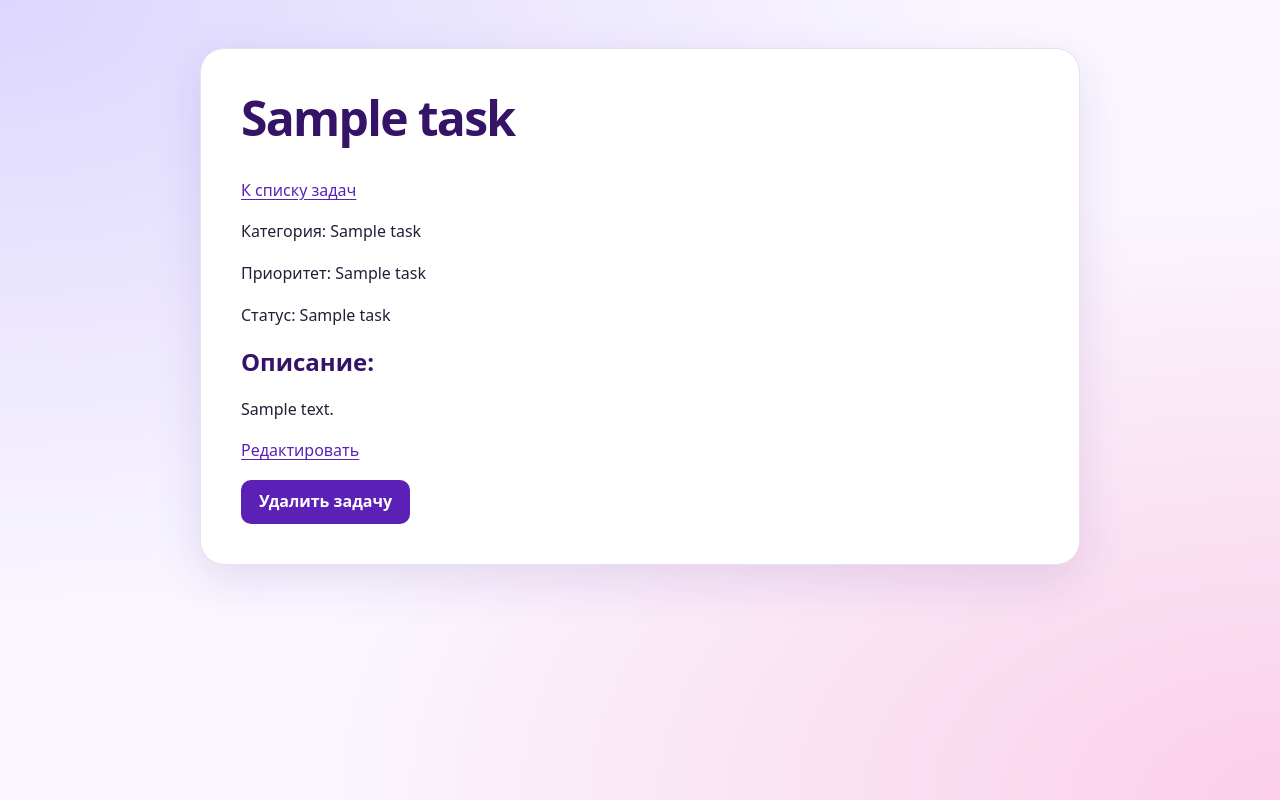
After one commit to Olga810/task_manager, a Flask app: template templates/detail.html in a window 1280 px wide. The commit adds this page. Run offline with Flask 3, Linux system fonts and the light colour scheme; the template is opened without the code that fills it: most values are stand-ins (such as "Sample title", 1, 10 or a date in 2020).

Commit message:
implement index and detail emdpoints

```diff
--- a/app.py
+++ b/app.py
@@ -1,13 +1,116 @@
-from flask import Flask, render_template
+from flask import Flask, render_template, request, redirect, url_for, abort
+
+from models.tasks import list_tasks, get_task, create_task, update_task, delete_task
+from models.categories import list_categories
+from models.priorities import list_priorities
+from models.statutes import list_statutes
 
 app = Flask(__name__, template_folder='./templates')
 
 
-@app.route('/') # https://my-site.com
+def validate_task(task: dict, category_list: list[dict],
+                  priority_list: list[dict], status_list: list[dict]) -> str:
+    if not task["title"]:
+        return "Введите название задачи."
+    if task["category_id"] not in [str(category["id"]) for category in category_list]:
+        return "Выберите существующую категорию."
+    if task["priority_id"] not in [str(priority["id"]) for priority in priority_list]:
+        return "Выберите существующий приоритет."
+    if task["status_id"] not in [str(status["id"]) for status in status_list]:
+        return "Выберите существующий статус."
+    return ""
+
+
+def read_form() -> dict:
+    return {
+        "title": request.form.get("title", "").strip(),
+        "description": request.form.get("description", ""),
+        "category_id": request.form.get("category_id", ""),
+        "priority_id": request.form.get("priority_id", ""),
+        "status_id": request.form.get("status_id", ""),
+    }
+
+@app.route('/')
+def welcome_page():
+    return render_template('welcome_page.html')
+
+@app.route('/tasks')  # https://localhost:500/tasks
 def index():
-    return render_template('index.html')
+    tasks = list_tasks()
+    return render_template('index.html', tasks=tasks)
 
+
+@app.route('/tasks/<int:task_id>')  # https://localhost:500/tasks/3
+def detail(task_id: int):
+    task = get_task(task_id)
+    return render_template('detail.html', task=task)
+
+
+@app.route('/tasks/new', methods=["GET", "POST"])
+def create():
+    category_list = list_categories()
+    priority_list = list_priorities()
+    status_list = list_statutes()
+    task = {"title": "", "description": "", "category_id": "", "priority_id": "", "status_id": ""}
+    error = ''
+
+    if request.method == 'POST':
+        task = read_form()
+        error = validate_task(task, category_list, priority_list, status_list)
+
+        if not error:
+            task_id = create_task(task)
+            return redirect(url_for('detail', task_id=task_id))
+
+    return render_template('form.html', task=task, error=error,
+                           categories=category_list, priorities=priority_list, statutes=status_list)
+
+
+@app.route('/tasks/<int:task_id>/edit', methods=["GET", "POST"])
+def edit(task_id: int):
+    task = get_task(task_id=task_id)
+    if task is None:
+        abort(404)
+
+    task["category_id"] = str(task["category_id"])
+    task["priority_id"] = str(task["priority_id"])
+    task["status_id"] = str(task["status_id"])
+
+    category_list = list_categories()
+    priority_list = list_priorities()
+    status_list = list_statutes()
+    error = ''
+
+    if request.method == 'POST':
+        task = read_form()
+        error = validate_task(task, category_list, priority_list, status_list)
+
+        if not error:
+            update_task(task_id, task)
+            return redirect(url_for('detail', task_id=task_id))
+
+    return render_template('form.html', task=task, error=error,
+                           categories=category_list, priorities=priority_list, statutes=status_list)
+
+@app.route('/tasks/<int:task_id>/delete', methods=['POST'])
+def delete(task_id):
+    task = get_task(task_id)
+    if not task:
+        abort(404)
+
+    delete_task(task_id)
+    return redirect(url_for('index'))
+
+
+@app.errorhandler(404)
+def not_found(error):
+    return render_template('errors/404.html'), 404
+
+
+@app.errorhandler(500)
+def server_error(error):
+    return render_template('errors/500.html'), 500
 
 
 if __name__ == '__main__':
-    app.run(debug=True)
+    app.run(port=5001)
--- /dev/null
+++ b/models/categories.py
@@ -0,0 +1,6 @@
+from db import get_connection
+
+
+def list_categories() -> list[dict]:
+    with get_connection() as connection:
+        return connection.execute("SELECT id, name FROM categories ORDER BY id").fetchall()
--- /dev/null
+++ b/models/priorities.py
@@ -0,0 +1,6 @@
+from db import get_connection
+
+
+def list_priorities() -> list[dict]:
+    with get_connection() as connection:
+        return connection.execute("SELECT id, code, name FROM priorities ORDER BY id").fetchall()
--- /dev/null
+++ b/models/statutes.py
@@ -0,0 +1,6 @@
+from db import get_connection
+
+
+def list_statutes() -> list[dict]:
+    with get_connection() as connection:
+        return connection.execute("SELECT id, code, name FROM statutes ORDER BY id").fetchall()
--- /dev/null
+++ b/static/style.css
@@ -0,0 +1,153 @@
+:root {
+  color-scheme: light;
+  --text: #20203a;
+  --accent: #5b21b6;
+  --accent-hover: #43178d;
+  --border: #d7cce8;
+  --focus: #7c3aed;
+}
+
+html {
+  min-height: 100%;
+  background:
+    radial-gradient(ellipse at top left, #ddd6fe, transparent 55%),
+    radial-gradient(ellipse at bottom right, #fbcfe8, transparent 55%),
+    #faf7ff;
+}
+
+body {
+  box-sizing: border-box;
+  width: calc(100% - 24px);
+  max-width: 880px;
+  margin: clamp(12px, 5vw, 48px) auto;
+  padding: clamp(16px, 5vw, 40px);
+  border: 1px solid #e8dff3;
+  border-radius: 24px;
+  background: #fff;
+  box-shadow: 0 16px 48px rgb(76 29 149 / 12%);
+  color: var(--text);
+  font: 16px/1.6 system-ui, sans-serif;
+  overflow-wrap: anywhere;
+}
+
+h1, h2, h3 {
+  color: #351366;
+  line-height: 1.2;
+}
+
+h1 {
+  margin: 0 0 0.65em;
+  font-size: clamp(2rem, 6vw, 3rem);
+  letter-spacing: -0.035em;
+}
+
+a {
+  color: var(--accent);
+  text-underline-offset: 0.18em;
+}
+
+a:hover {
+  color: var(--accent-hover);
+}
+
+input, textarea, select, button {
+  box-sizing: border-box;
+  max-width: 100%;
+  font: inherit;
+}
+
+input:not([type="checkbox"], [type="radio"], [type="range"],
+          [type="color"], [type="submit"], [type="reset"], [type="button"],
+          [type="image"], [type="hidden"]),
+textarea,
+select {
+  padding: 10px 12px;
+  border: 1px solid var(--border);
+  border-radius: 10px;
+  background: #fcfaff;
+  color: var(--text);
+}
+
+input:not([type="checkbox"], [type="radio"], [type="range"],
+          [type="color"], [type="submit"], [type="reset"], [type="button"],
+          [type="image"], [type="hidden"]),
+textarea {
+  width: 100%;
+}
+
+textarea {
+  min-height: 7rem;
+  resize: vertical;
+}
+
+input[type="checkbox"], input[type="radio"], input[type="range"] {
+  accent-color: var(--accent);
+}
+
+button, input:is([type="submit"], [type="reset"], [type="button"]) {
+  min-height: 44px;
+  padding: 9px 18px;
+  border: 0;
+  border-radius: 10px;
+  background: var(--accent);
+  color: #fff;
+  font-weight: 650;
+  cursor: pointer;
+}
+
+:is(button, input[type="submit"], input[type="reset"], input[type="button"]):hover:enabled {
+  background: var(--accent-hover);
+}
+
+:is(button, input[type="submit"], input[type="reset"], input[type="button"]):disabled {
+  opacity: 0.6;
+  cursor: default;
+}
+
+:focus-visible {
+  outline: 3px solid var(--focus);
+  outline-offset: 3px;
+}
+
+.table-wrapper {
+  margin-top: 24px;
+  overflow-x: auto;
+}
+
+table {
+  width: 100%;
+  margin-top: 24px;
+  border-collapse: collapse;
+}
+
+.table-wrapper > table {
+  margin-top: 0;
+}
+
+th, td {
+  padding: 10px 14px;
+  border: 1px solid var(--border);
+  text-align: left;
+  vertical-align: top;
+}
+
+th {
+  background: #ede4ff;
+  color: #351366;
+}
+
+tbody tr:nth-child(even) td {
+  background: #faf7ff;
+}
+
+.error {
+  padding: 8px 12px;
+  border-left: 3px solid #be123c;
+  border-radius: 6px;
+  background: #fff1f2;
+  color: #9f1239;
+}
+
+.description {
+  white-space: pre-wrap;
+}
--- /dev/null
+++ b/templates/detail.html
@@ -0,0 +1,26 @@
+<!doctype html>
+<html lang="ru">
+<head>
+    <meta charset="UTF-8">
+    <meta name="viewport"
+          content="width=device-width, user-scalable=no, initial-scale=1.0, maximum-scale=1.0, minimum-scale=1.0">
+    <meta http-equiv="X-UA-Compatible" content="ie=edge">
+    <title>{{ task.title }}</title>
+    <link rel="stylesheet" href="{{ url_for('static', filename='style.css') }}">
+</head>
+<body>
+    <h1>{{ task.title }}</h1>
+    <p><a href="{{ url_for('index') }}">К списку задач</a></p>
+    <div>
+        <p>Категория: {{ task.category_name }}</p>
+        <p>Приоритет: {{ task.priority_name }}</p>
+        <p>Статус: {{ task.status_name }}</p>
+        <h2>Описание:</h2>
+        <p class="description">{{ task.description }}</p>
+        <p><a href="{{ url_for('edit', task_id=task.id) }}">Редактировать</a></p>
+        <form action="{{ url_for('delete', task_id=task.id) }}" method="post">
+            <button type="submit">Удалить задачу</button>
+        </form>
+    </div>
+</body>
+</html>
```
Also changed, not shown: models/tasks.py (+60 -0 lines), templates/errors/404.html (added, +14 -0 lines), templates/errors/500.html (added, +14 -0 lines), templates/form.html (added, +52 -0 lines), templates/index.html (+19 -2 lines), templates/welcome_page.html (added, +13 -0 lines), seed.sql (line endings or trailing spaces).
